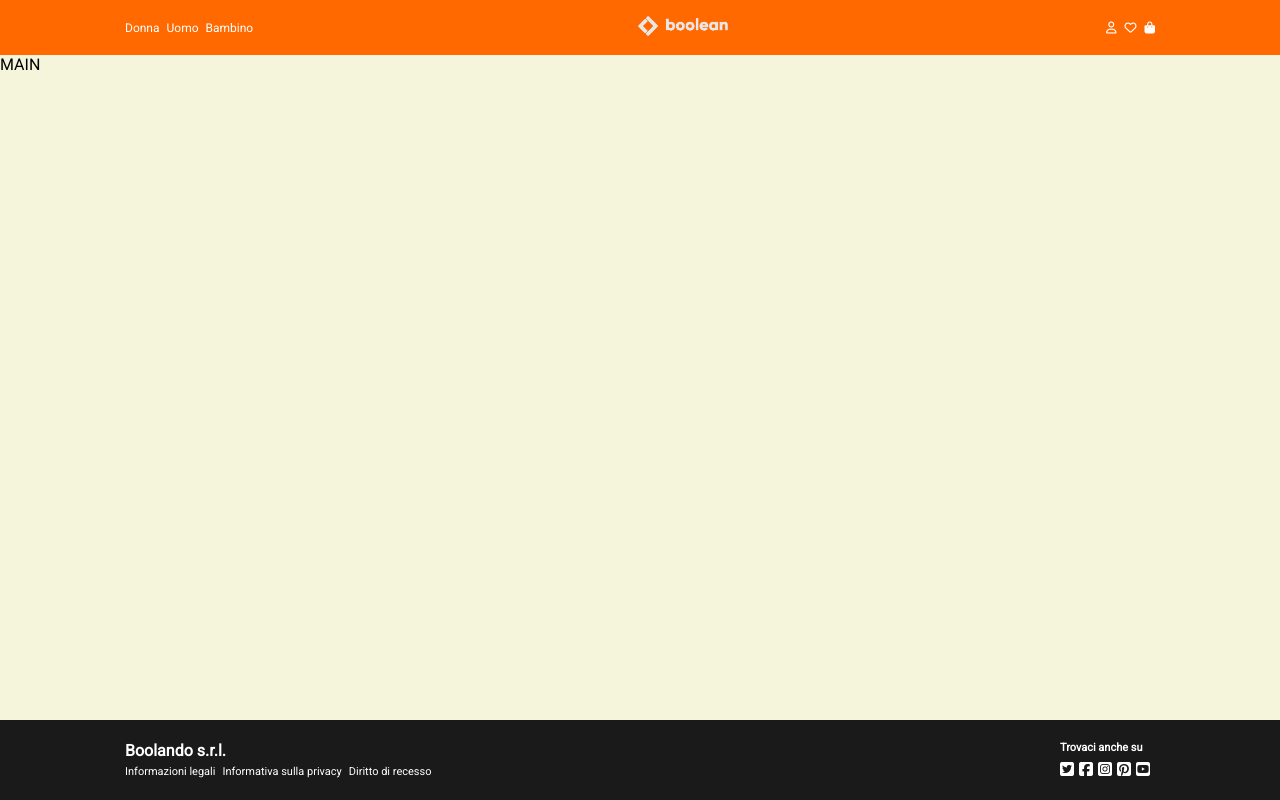
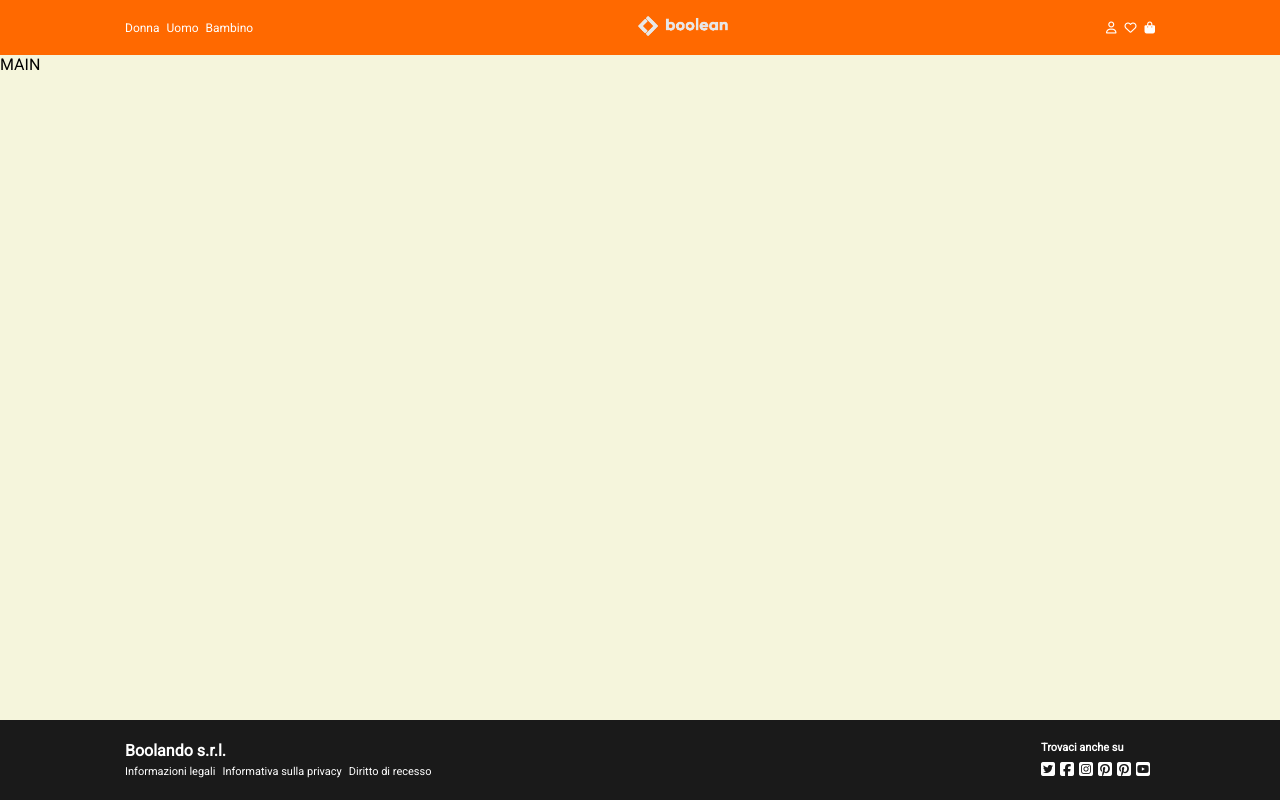
Before and after one commit to AlessiaCiabatti/vite-boolando, a Vue app: page / in a window 1280 px wide. Built offline with nearby package versions, Linux system fonts and the light colour scheme.

Commit message:
[add] Footer-social

```diff
--- a/src/components/Footer.vue
+++ b/src/components/Footer.vue
@@ -1,6 +1,10 @@
 <script>
   export default {
-
+    data(){
+      return{
+        arraySocial: ['fa-brands fa-square-twitter', 'fa-brands fa-square-facebook', 'fa-brands fa-square-instagram', 'fa-brands fa-square-pinterest', 'fa-brands fa-square-pinterest', 'fa-brands fa-square-youtube']
+      }
+    }
   }
 </script>
 
@@ -28,11 +32,11 @@
         <div class="trovaci">
           <h4>Trovaci anche su</h4>
           <div class="icone-footer">
-            <i class="fa-brands fa-square-twitter"></i>
-            <i class="fa-brands fa-square-facebook"></i>
+            <i v-for="social in arraySocial" :class="social"></i>
+            <!-- <i class="fa-brands fa-square-facebook"></i>
             <i class="fa-brands fa-square-instagram"></i>
             <i class="fa-brands fa-square-pinterest"></i>
-            <i class="fa-brands fa-square-youtube"></i>
+            <i class="fa-brands fa-square-youtube"></i> -->
           </div>
         </div>
       </div>
```
